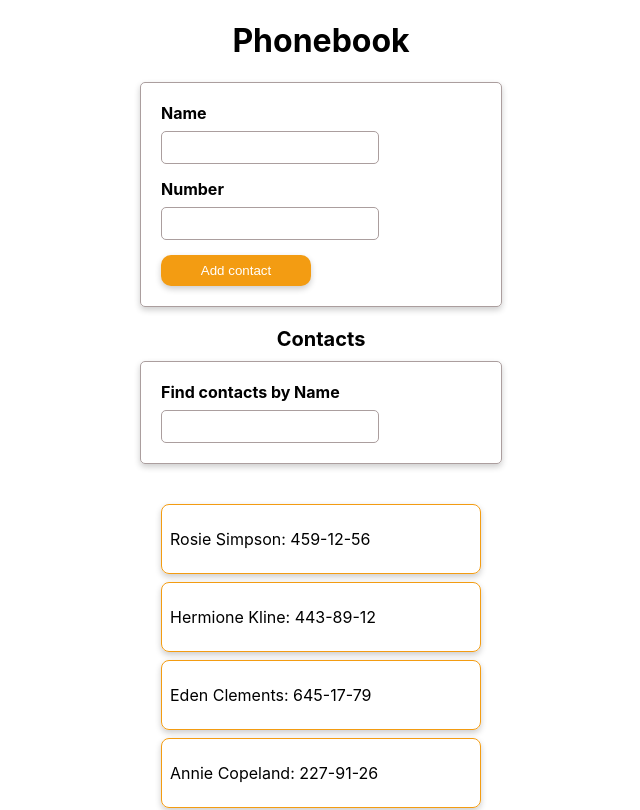
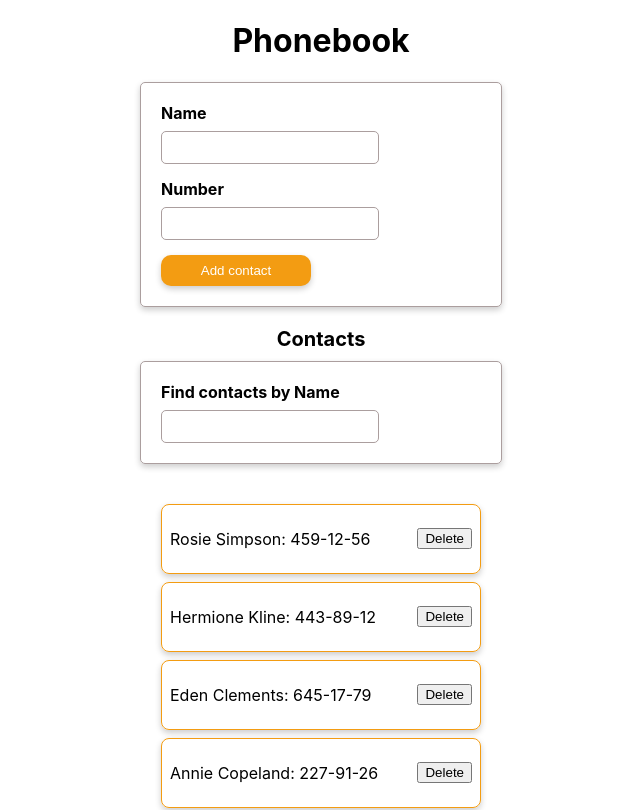
Before and after one commit to PavloGPS/goit-react-hw-02-phonebook, a React (Create React App) app: page / in a window 1280 px wide. Shown: the top 810 px of the page, without its empty margins (319-959 px from the left). Built offline with nearby package versions, Linux system fonts and the light colour scheme.

Commit message:
trying to add delete button for contactsItem
1. still there is a problem with handle function onDeleteBtnClick

```diff
--- a/src/components/App.jsx
+++ b/src/components/App.jsx
@@ -33,8 +33,8 @@ export class App extends Component {
       { id: 'id-25', name: 'Aiden Clark', number: '999-00-11' },
     ],
     filter: '',
-    name: '',
-    number: '',
+    // name: '',
+    // number: '',
   };
   addContact = newContact => {
     const nameIsAlreadyInContacts = this.state.contacts.some(
@@ -60,6 +60,11 @@ export class App extends Component {
       contact.name.toLocaleLowerCase().includes(filter)
     );
   };
+  removeContact = contactId => {
+    this.setState(prevState => ({
+      contacts: prevState.contacts.filter(contact => contact.id !== contactId),
+    }));
+  };
 
   render() {
     const { filter } = this.state;
@@ -71,7 +76,10 @@ export class App extends Component {
         <CreateContactForm onCreateContact={this.addContact} />
         <Section title="Contacts">
           <Filter value={filter} onChangeFilterValue={this.setFilter} />
-          <ContactsList contacts={filteredContacts} />
+          <ContactsList
+            contacts={filteredContacts}
+            onDeleteBtnClick={this.removeContact}
+          />
         </Section>
       </>
     );
--- a/src/components/ContactsList/ContactsItem/ContactsItem.jsx
+++ b/src/components/ContactsList/ContactsItem/ContactsItem.jsx
@@ -1,23 +1,31 @@
 import React from 'react';
-// import PropTypes from 'prop-types';
+import PropTypes from 'prop-types';
 import css from './ContactsItem.module.css';
 
-const ContactsItem = ({ contact }) => {
-  const { name, number } = contact;
+const ContactsItem = ({ contact, onDeleteBtnClick }) => {
+  const { name, number, id } = contact;
   return (
     <li className={css.ContactsItem}>
       <p>
         {name}: {number}
       </p>
+      <button
+        className={css.contactBtn}
+        type="button"
+        onClick={() => onDeleteBtnClick(id)}
+      >
+        Delete
+      </button>
     </li>
   );
 };
 
-// ContactsItem.propTypes = {
-//   contact: PropTypes.shape({
-//     name: PropTypes.string.isRequired,
-//     number: PropTypes.string.isRequired,
-//   }).isRequired,
-// };
+ContactsItem.propTypes = {
+  contact: PropTypes.shape({
+    name: PropTypes.string.isRequired,
+    number: PropTypes.string.isRequired,
+  }).isRequired,
+  onDeleteBtnClick: PropTypes.func.isRequired,
+};
 
 export default ContactsItem;
```
Also changed, not shown: src/components/ContactsList/ContactsList.module.css (+4 -10 lines).
